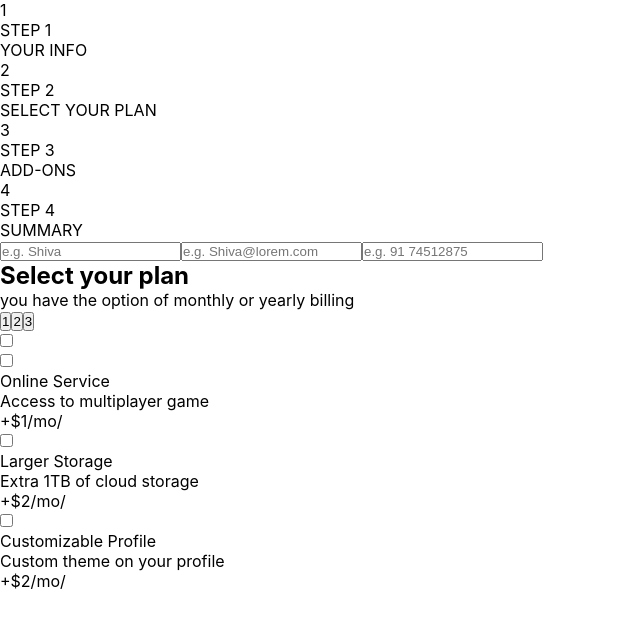
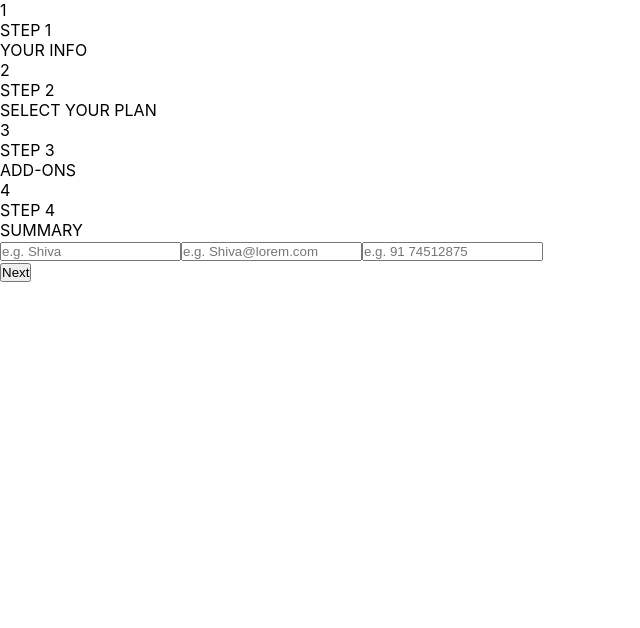
Before and after one commit to jyotirmoy-sinhababu/Multi-step-form, a React (Create React App) app: page / in a window 1280 px wide. Shown: the top 628 px of the page, without its empty margins (0-640 px from the left). Built offline with nearby package versions, Linux system fonts and the light colour scheme; the HTML template or start-up script is replaced by a standard one.

Commit message:
next btn, back btn and confirm btn created

```diff
--- a/src/pages/home/Home.js
+++ b/src/pages/home/Home.js
@@ -4,6 +4,7 @@ import SideBar from '../../components/sideBar/SideBar';
 import Main from '../main/Main';
 
 const Home = () => {
+  // All states
   const [inputData, setInputData] = useState({
     email: '',
     name: '',
@@ -14,10 +15,25 @@ const Home = () => {
     addOnsYearly: '',
   });
 
+  const [isOn, setIsOn] = useState(true);
+  const [count, setCount] = useState(1);
+
+  // control form navigation
+
+  const nextBtn = () => {
+    if (count < 4) setCount((prev) => prev + 1);
+  };
+
+  const backBtn = () => {
+    if (count > 1) {
+      setCount((prev) => prev - 1);
+    }
+  };
+
   return (
     <div>
-      <SideBar />
-      <Main />
+      <SideBar count={count} />
+      <Main nextBtn={nextBtn} backBtn={backBtn} count={count} />
     </div>
   );
 };
--- a/src/pages/main/Main.js
+++ b/src/pages/main/Main.js
@@ -4,14 +4,27 @@ import YourInfo from '../../components/info/YourInfo';
 import SelectPlan from '../../components/plan/SelectPlan';
 import AddOn from '../../components/addOns/AddOn';
 
-const Main = () => {
+const Main = ({ count, backBtn, nextBtn }) => {
+  console.log(count);
   return (
     <div>
       <form>
-        <YourInfo />
-        <SelectPlan />
-        <AddOn />
+        {count == 1 ? (
+          <YourInfo />
+        ) : count == 2 ? (
+          <SelectPlan />
+        ) : count == 3 ? (
+          <AddOn />
+        ) : null}
       </form>
+      <div>
+        {count > 1 ? <button onClick={backBtn}>Go Back</button> : null}
+        {count == 4 ? (
+          <button>confirm</button>
+        ) : (
+          <button onClick={nextBtn}>Next</button>
+        )}
+      </div>
     </div>
   );
 };
```
